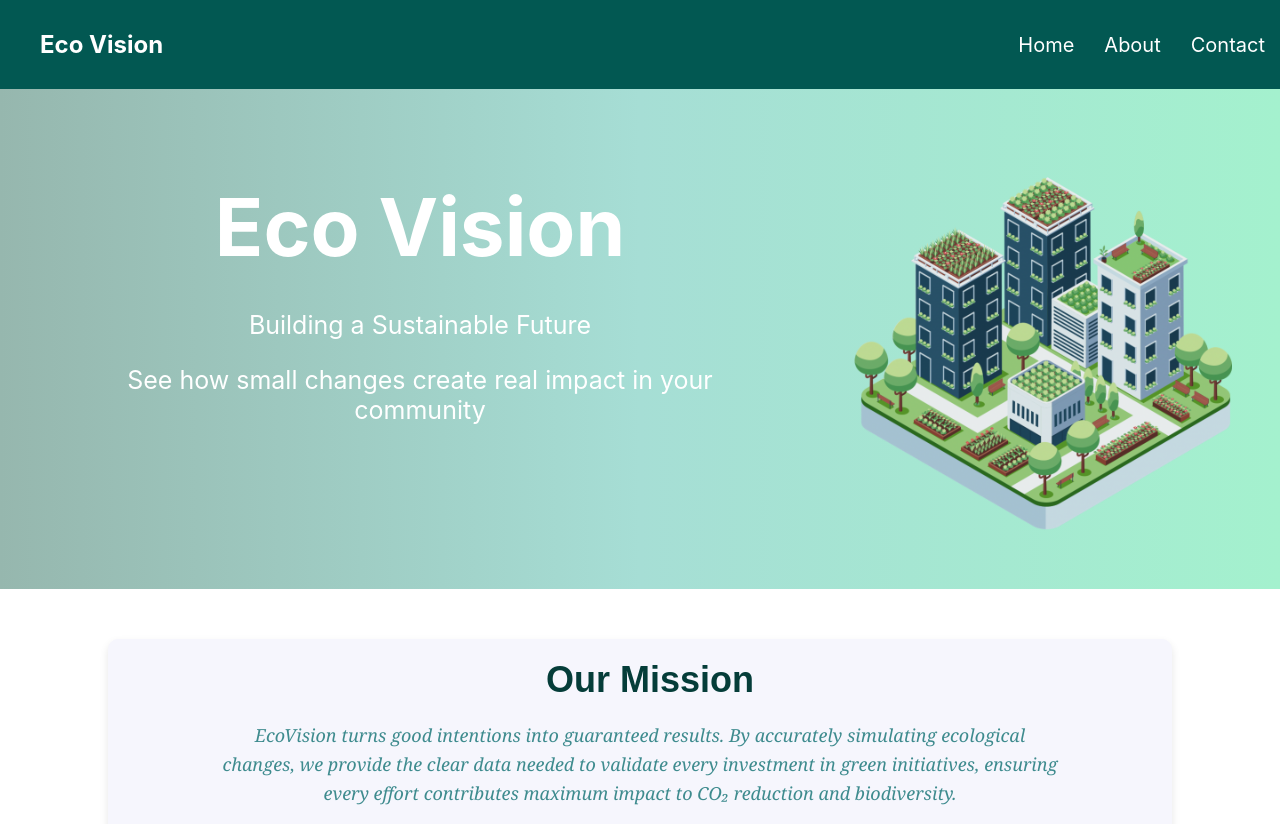
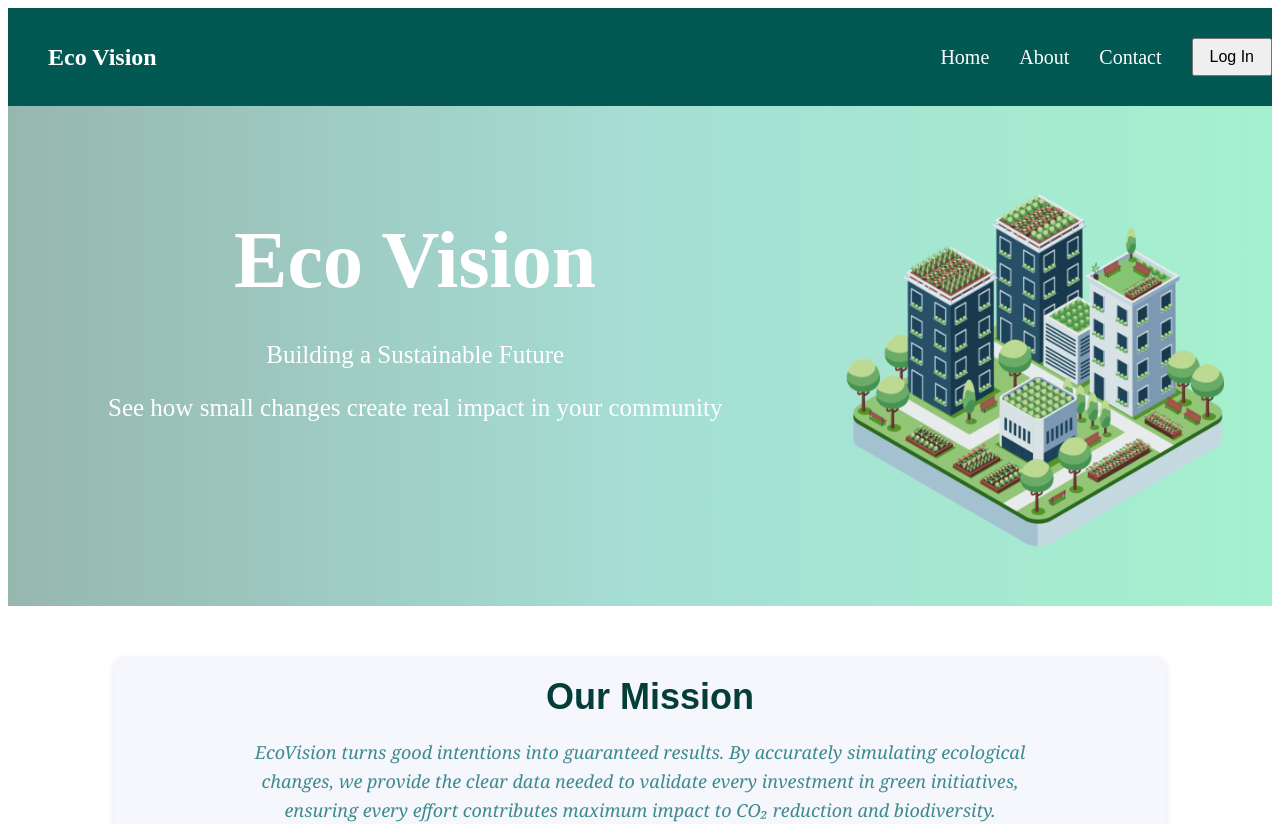
Before and after one commit to keerthan9453/EcoVision, a React (Create React App) app in the folder client/: page / in a window 1280 px wide. Shown: the top 824 px of the page. Built offline with nearby package versions, Linux system fonts and the light colour scheme.

Commit message:
authentication

```diff
--- a/client/package.json
+++ b/client/package.json
@@ -3,6 +3,7 @@
   "version": "0.1.0",
   "private": true,
   "dependencies": {
+    "@auth0/auth0-react": "^2.5.0",
     "@testing-library/dom": "^10.4.1",
     "@testing-library/jest-dom": "^6.9.1",
     "@testing-library/react": "^16.3.0",
--- a/client/src/components/Header.jsx
+++ b/client/src/components/Header.jsx
@@ -1,46 +1,77 @@
-// client/src/components/Header.jsx
+import React from "react";
+import { useAuth0 } from "@auth0/auth0-react";
 
-import React from 'react';
 const headerStyle = {
-    position: 'relative',
-    width: '100%',
+  position: "relative",
+  width: "100%",
   top: 0,
   zIndex: 1000,
-    backgroundColor: 'rgb(2, 88, 82)',
-    color: 'white',
-    padding: '30px 0',
-    display: 'flex',
-    alignItems: 'center',
-    justifyContent: 'space-between',
-    flexWrap: 'wrap',
-    overflow: 'hidden',
+  backgroundColor: "rgb(2, 88, 82)",
+  color: "white",
+  padding: "30px 0",
+  display: "flex",
+  alignItems: "center",
+  justifyContent: "space-between",
+  flexWrap: "wrap",
+  overflow: "hidden",
 };
 
 const navLinkStyle = {
-    color: 'white',
-    textDecoration: 'none',
-    margin: '0 15px',
-    fontSize: '20px',
+  color: "white",
+  textDecoration: "none",
+  margin: "0 15px",
+  fontSize: "20px",
 };
-
 
 const h1Style = {
   margin: 0,
-    marginLeft: '40px',
-    fontSize: '24px',
+  marginLeft: "40px",
+  fontSize: "24px",
 };
 
+const buttonStyle = {
+  padding: "0.5rem 1rem",
+  fontSize: "16px",
+  cursor: "pointer",
+  marginLeft: "15px",
+};
 
 const Header = () => {
+  const { loginWithRedirect, logout, isAuthenticated, user } = useAuth0();
+
   return (
     <header style={headerStyle}>
-            {/* Applied new h1Style here */}
       <h1 style={h1Style}>Eco Vision</h1>
 
-            <nav>
-                <a href="/" style={navLinkStyle}>Home</a>
-                <a href="/about" style={navLinkStyle}>About</a>
-                <a href="/contact" style={navLinkStyle}>Contact</a>
+      <nav style={{ display: "flex", alignItems: "center" }}>
+        <a href="/" style={navLinkStyle}>
+          Home
+        </a>
+        <a href="/about" style={navLinkStyle}>
+          About
+        </a>
+        <a href="/contact" style={navLinkStyle}>
+          Contact
+        </a>
+
+        {/* Auth0 Login/Logout */}
+        {isAuthenticated ? (
+          <>
+            <span style={{ marginLeft: "20px" }}>Hi, {user.name}</span>
+            <button
+              style={buttonStyle}
+              onClick={() =>
+                logout({ logoutParams: { returnTo: window.location.origin } })
+              }
+            >
+              Log Out
+            </button>
+          </>
+        ) : (
+          <button style={buttonStyle} onClick={() => loginWithRedirect()}>
+            Log In
+          </button>
+        )}
       </nav>
     </header>
   );
--- a/client/src/index.css
+++ b/client/src/index.css
@@ -11,3 +11,14 @@ code {
   font-family: source-code-pro, Menlo, Monaco, Consolas, 'Courier New',
     monospace;
 }
+.image, .media {
+  width: 100%;
+  height: 100%;
+  object-fit: cover;
+}
+.imgContainer {
+  position: relative;
+  width: 100%;
+  height: 100vh; /* Adjust as needed */
+  overflow: hidden;
+}
--- a/client/src/index.js
+++ /dev/null
@@ -1,20 +0,0 @@
-import React from 'react';
-import ReactDOM from 'react-dom/client';
-import './index.css';
-import App from './App';
-import { BrowserRouter } from 'react-router-dom';
-import reportWebVitals from './reportWebVitals';
-
-const root = ReactDOM.createRoot(document.getElementById('root'));
-root.render(
-  <React.StrictMode>
-     <BrowserRouter>
-      <App />
-     </BrowserRouter>
-  </React.StrictMode>
-);
-
-// If you want to start measuring performance in your app, pass a function
-// to log results (for example: reportWebVitals(console.log))
-// or send to an analytics endpoint. Learn more: https://bit.ly/CRA-vitals
-reportWebVitals();
--- /dev/null
+++ b/client/src/index.jsx
@@ -0,0 +1,23 @@
+import React from "react";
+import ReactDOM from "react-dom/client";
+import App from "./App";
+import { BrowserRouter } from "react-router-dom";
+import { Auth0Provider } from "@auth0/auth0-react";
+
+const domain = process.env.REACT_APP_AUTH0_DOMAIN;
+const clientId = process.env.REACT_APP_AUTH0_CLIENT_ID;
+const redirectUri = process.env.REACT_APP_AUTH0_CALLBACK_URL;
+
+ReactDOM.createRoot(document.getElementById("root")).render(
+  <React.StrictMode>
+    <BrowserRouter>
+      <Auth0Provider
+        domain={domain}
+        clientId={clientId}
+        redirectUri={redirectUri}
+      >
+        <App />
+      </Auth0Provider>
+    </BrowserRouter>
+  </React.StrictMode>
+);
--- a/client/src/pages/Home.jsx
+++ b/client/src/pages/Home.jsx
@@ -4,6 +4,7 @@ import Banner from '../components/Banner';
 import Mission from '../components/Mission';
 import Insights from '../components/Insights';
 import Buttons from '../components/Buttons';
+import { useAuth0 } from "@auth0/auth0-react";
 
 const Home = () => {
   return (
```
Also changed, not shown: client/src/pages/Profile.jsx (added, +22 -0 lines), 2 other files (tests, documents, lock files or other folders). Lines whose indentation alone changed are shown as unchanged.
